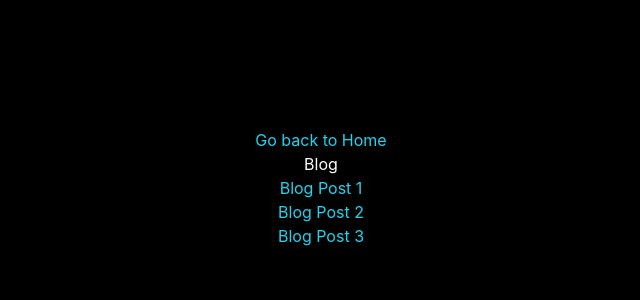
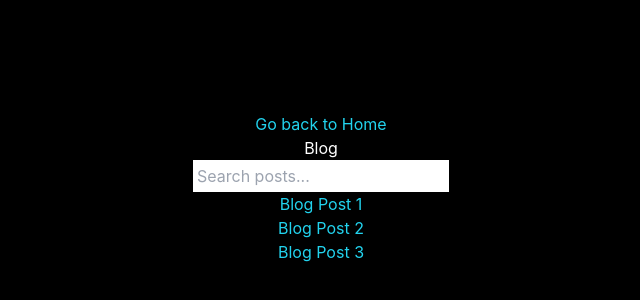
Before and after one commit to emanuelefavero/react-essentials, a React (Vite) app: page /blog in a window 1280 px wide. Shown: the part 196-496 px from the top of the page, without its empty margins (319-959 px from the left). Built offline with nearby package versions, Linux system fonts and the light colour scheme.

Commit message:
add search with url search parameter in Blog page

```diff
--- a/src/pages/Blog.tsx
+++ b/src/pages/Blog.tsx
@@ -1,6 +1,7 @@
-import { Link } from 'react-router-dom'
+import { useState, useEffect } from 'react'
+import { Link, useLocation, useNavigate } from 'react-router-dom'
 
-// TIP: In a real application, you would fetch this data from an API
+// TIP: In real world, you would fetch this data from an API
 const posts = [
   {
     id: 1,
@@ -20,15 +21,43 @@ const posts = [
 ]
 
 export default function Blog() {
+  const [searchResults, setSearchResults] = useState(posts)
+  const location = useLocation()
+  const navigate = useNavigate()
+
+  useEffect(() => {
+    const queryParams = new URLSearchParams(location.search)
+    const searchQuery = queryParams.get('search') // assuming the query param is named 'search'
+
+    if (searchQuery) {
+      const filteredPosts = posts.filter((post) =>
+        post.title.toLowerCase().includes(searchQuery.toLowerCase())
+      )
+      setSearchResults(filteredPosts)
+    } else {
+      setSearchResults(posts)
+    }
+  }, [location.search])
+
+  const handleSearch = (event: React.ChangeEvent<HTMLInputElement>) => {
+    const searchValue = event.target.value
+    navigate(`?search=${searchValue}`)
+  }
+
   return (
     <>
       <Link to='/' className='text-cyan-400'>
         Go back to Home
       </Link>
       <h1>Blog</h1>
-
+      <input
+        type='text'
+        placeholder='Search posts...'
+        onChange={handleSearch}
+        className='p-1 text-black'
+      />
       <ul>
-        {posts.map((post) => (
+        {searchResults.map((post) => (
           <li key={post.id}>
             <Link to={`/blog/${post.id}`} className='text-cyan-400'>
               {post.title}
```
